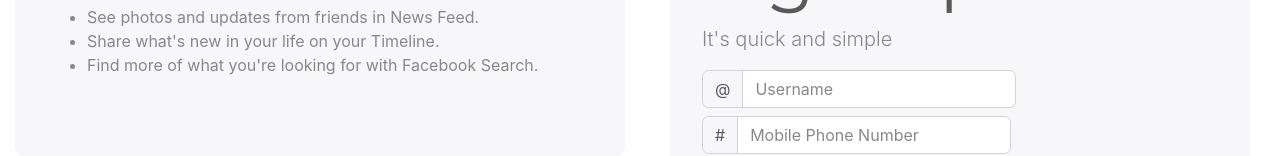
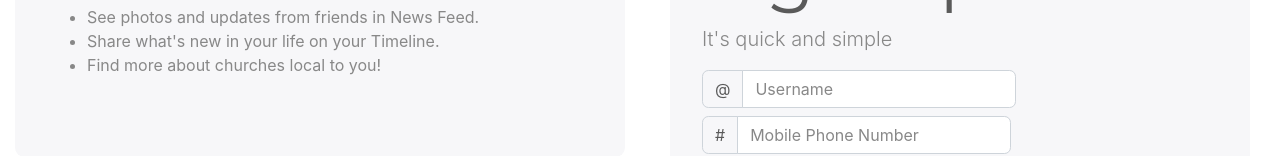
Before and after one commit to ysawiris/social_media, a plain HTML site: page index.html in a window 1280 px wide. Shown: the part 254-410 px from the top of the page. Drawn offline with nearby package versions, Linux system fonts and the light colour scheme.

Commit message:
[fix] typo

```diff
--- a/index.html
+++ b/index.html
@@ -68,7 +68,7 @@
                         <ul>
                             <li>See photos and updates from friends in News Feed.</li>
                             <li> Share what's new in your life on your Timeline.</li>
-                            <li>Find more of what you're looking for with Facebook Search.</li>
+                            <li>Find more about churches local to you!</li>
                         </ul>
                     </div>
                 </div>
```
